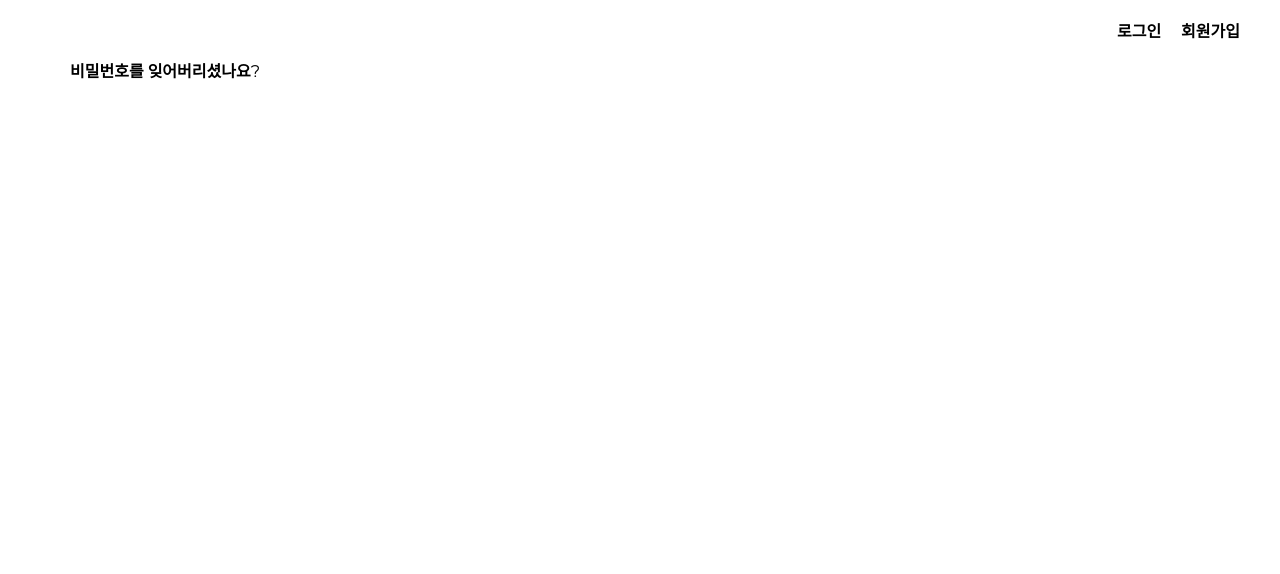
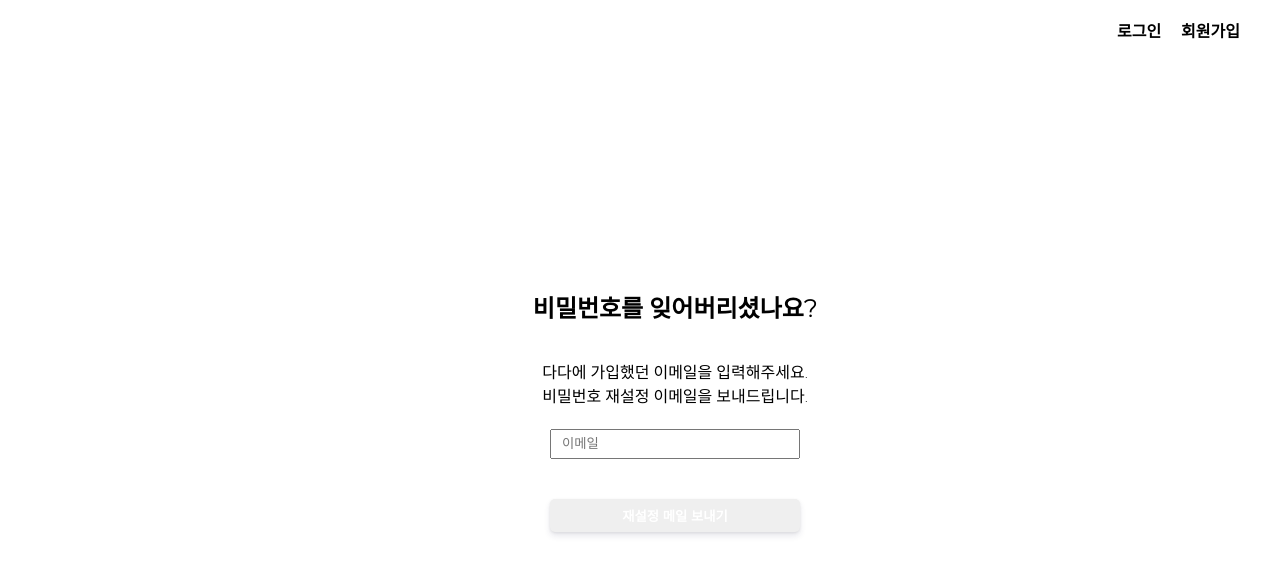
Before and after one commit to zzmin13/Diet-Diary, a React (Create React App) app: page /find in a window 1280 px wide. Shown: the top 574 px of the page. Built offline with nearby package versions, Linux system fonts and the light colour scheme; no server answers.

Commit message:
비밀번호 재설정 페이지 UI 구현

```diff
--- a/src/routes/find/find.jsx
+++ b/src/routes/find/find.jsx
@@ -4,7 +4,24 @@ import styles from "./find.module.css";
 const Find = (props) => {
   return (
     <div className={styles.container}>
-      <h1>비밀번호를 잊어버리셨나요?</h1>
+      <h1 className={styles.title}>비밀번호를 잊어버리셨나요?</h1>
+      <form className={styles.form}>
+        <div className={styles.text}>
+          <p className={styles.text_element}>
+            다다에 가입했던 이메일을 입력해주세요.
+          </p>
+          <p className={styles.text_element}>
+            비밀번호 재설정 이메일을 보내드립니다.
+          </p>
+        </div>
+        <input
+          type="email"
+          required={true}
+          className={styles.input}
+          placeholder="이메일"
+        />
+        <button className={styles.button_submit}>재설정 메일 보내기</button>
+      </form>
     </div>
   );
 };
--- a/src/routes/find/find.module.css
+++ b/src/routes/find/find.module.css
@@ -0,0 +1,64 @@
+@value colorMint from '../../common/color.css';
+@value colorPurple from "../../common/color.css";
+@value colorPink from "../../common/color.css";
+@value colorBorderGrey from "../../common/color.css";
+
+.container {
+  font-family: "Montserrat", "Nanum Gothic", -apple-system, BlinkMacSystemFont,
+    "Segoe UI", "Roboto", "Oxygen", "Ubuntu", "Cantarell", "Fira Sans",
+    "Droid Sans", "Helvetica Neue", sans-serif;
+  min-height: 90vh;
+  display: flex;
+  flex-direction: column;
+  align-items: center;
+  justify-content: center;
+  background-color: white;
+}
+.title {
+  font-size: 1.5rem;
+  padding: 20px;
+}
+.form {
+  width: 100%;
+  display: flex;
+  flex-direction: column;
+  padding: 20px;
+  align-items: center;
+}
+.text {
+  display: flex;
+  flex-direction: column;
+  align-items: center;
+}
+.text_element {
+  line-height: 150%;
+}
+.text_element:last-child {
+  margin-bottom: 20px;
+}
+.input {
+  min-width: 250px;
+  height: 30px;
+  padding: 10px;
+  border: 1px solid colorBorderGrey;
+}
+.button_submit {
+  width: 250px;
+  box-shadow: 0 4px 6px rgba(50, 50, 93, 0.11), 0 1px 3px rgba(0, 0, 0, 0.08);
+  font-weight: 600;
+  font-family: "Nanum Gothic", -apple-system, BlinkMacSystemFont, "Segoe UI",
+    "Roboto", "Oxygen", "Ubuntu", "Cantarell", "Fira Sans", "Droid Sans",
+    "Helvetica Neue", sans-serif;
+  color: white;
+  border: none;
+  background-color: colorPink;
+  margin: 40px 20px 20px 20px; /*위 오른쪽 아래 왼쪽*/
+  padding: 7px 0px;
+  border-radius: 5px;
+}
+
+.button_submit:hover {
+  opacity: 0.9;
+  transform: scale(0.99);
+  cursor: pointer;
+}
```
